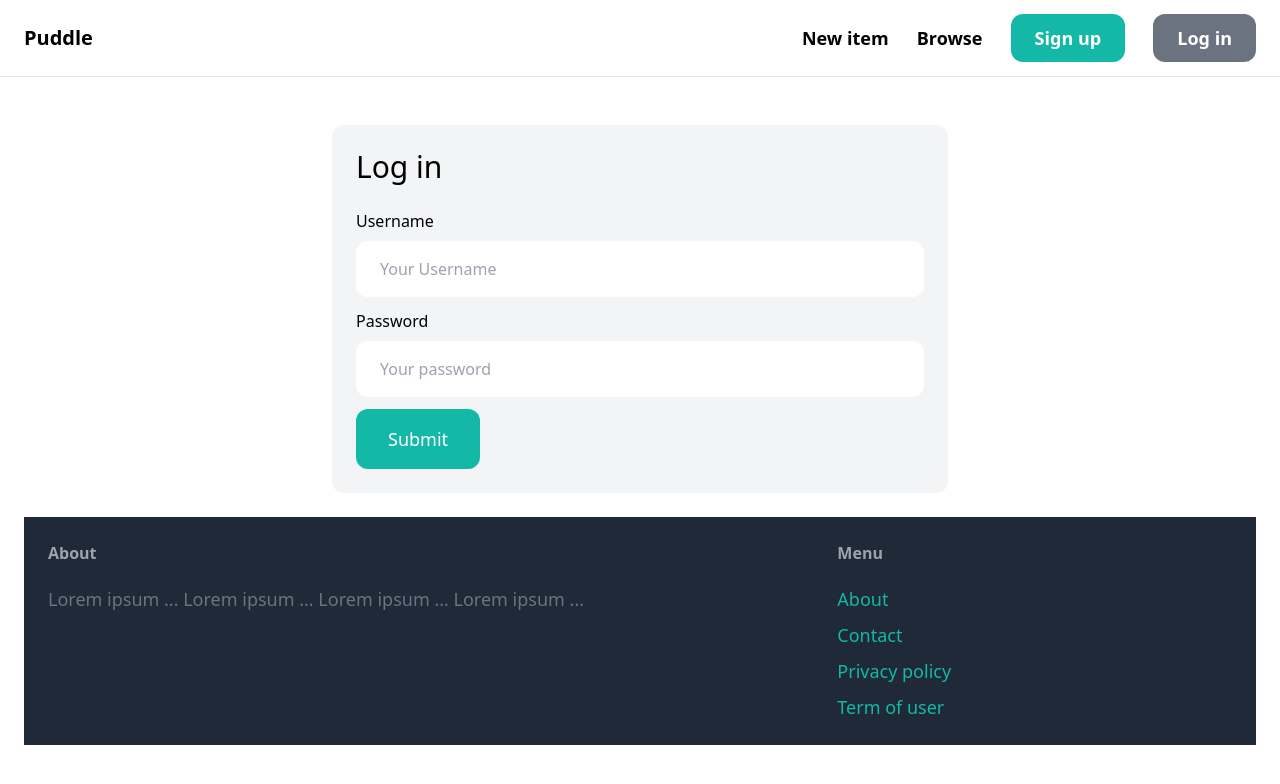
After one commit to msaeiid/MyPortfolio, a Django app: page /market/login/ in a window 1280 px wide. The commit adds this page. Shown: the top 784 px of the page. Run offline with Django 5.2, Linux system fonts and the light colour scheme; some libraries are stand-ins or nearby versions.

Commit message:
login has just started

```diff
--- /dev/null
+++ b/Marketplace/forms.py
@@ -0,0 +1,27 @@
+from django.contrib.auth.forms import UserCreationForm, AuthenticationForm
+from django.contrib.auth.models import User
+from django import forms
+
+
+class SignUpForm(UserCreationForm):
+    class Meta:
+        model = User
+        fields = ['username', 'email', 'password1', 'password2']
+
+    username = forms.CharField(
+        widget=forms.TextInput(attrs={'placeholder': 'Your Username', 'class': 'w-full py-4 px-6 rounded-xl'}))
+    email = forms.CharField(
+        widget=forms.EmailInput(attrs={'placeholder': 'Your email address', 'class': 'w-full py-4 px-6 rounded-xl'}))
+    password1 = forms.CharField(
+        widget=forms.PasswordInput(attrs={'placeholder': 'Your password', 'class': 'w-full py-4 px-6 rounded-xl'}))
+    password2 = forms.CharField(
+        widget=forms.PasswordInput(
+            attrs={'placeholder': 'Repeat password', 'class': 'w-full py-4 px-6 rounded-xl'}))
+
+
+class LoginForm(AuthenticationForm):
+    username = forms.CharField(
+        widget=forms.TextInput(attrs={'placeholder': 'Your Username', 'class': 'w-full py-4 px-6 rounded-xl'}))
+
+    password = forms.CharField(
+        widget=forms.PasswordInput(attrs={'placeholder': 'Your password', 'class': 'w-full py-4 px-6 rounded-xl'}))
--- a/Marketplace/urls.py
+++ b/Marketplace/urls.py
@@ -1,12 +1,17 @@
+from django.contrib.auth.views import LoginView
 from django.urls import path
 
-from Marketplace.views import Index, Contact, ItemDetail
+from Marketplace.forms import LoginForm
+from Marketplace.views import Index, Contact, ItemDetail, SignUp
 
 app_name = 'Marketplace'
 
 urlpatterns = [
     path('', Index.as_view(), name='index'),
     path('contact/', Contact.as_view(), name='contact'),
-    path('items/<int:pk>', ItemDetail.as_view(), name='item_detail')
+    path('items/<int:pk>', ItemDetail.as_view(), name='item_detail'),
+    path('signup/', SignUp.as_view(), name='signup'),
+    path('login/', LoginView.as_view(authentication_form=LoginForm, template_name='Marketplace/login.html'),
+         name='login'),
 
 ]
--- a/MyPortfolio/settings.py
+++ b/MyPortfolio/settings.py
@@ -52,6 +52,7 @@ MIDDLEWARE = [
 ROOT_URLCONF = 'MyPortfolio.urls'
 LOGIN_URL = '/admin'
 LOGOUT_REDIRECT_URL = '/admin'
+LOGIN_REDIRECT_URL = '/'
 
 TEMPLATES = [
     {
--- a/templates/Marketplace/base.html
+++ b/templates/Marketplace/base.html
@@ -15,10 +15,19 @@
         <a href="#" class="text-lg font-semibold hover:text-gray-500">New item</a>
         <a href="#" class="text-lg font-semibold hover:text-gray-500">Browse</a>
 
-        <a href="#" class="px-6 py-3 text-lg font-semibold bg-teal-500 text-white rounded-xl hover:bg-teal-700">Sign
-            up</a>
-        <a href="#" class="px-6 py-3 text-lg font-semibold bg-gray-500 text-white rounded-xl hover:bg-gray-700">Sign
-            up</a>
+        {% if request.user.is_authenticated %}
+            <a href="#"
+               class="px-6 py-3 text-lg font-semibold bg-teal-500 text-white rounded-xl hover:bg-teal-700">Inbox</a>
+            <a href="#"
+               class="px-6 py-3 text-lg font-semibold bg-gray-500 text-white rounded-xl hover:bg-gray-700">Dashboard</a>
+        {% else %}
+            <a href="{% url 'Marketplace:signup' %}"
+               class="px-6 py-3 text-lg font-semibold bg-teal-500 text-white rounded-xl hover:bg-teal-700">Sign
+                up</a>
+            <a href="{% url 'Marketplace:login' %}"
+               class="px-6 py-3 text-lg font-semibold bg-gray-500 text-white rounded-xl hover:bg-gray-700">Log
+                in</a>
+        {% endif %}
     </div>
 </nav>
 <div class="px-6 py-6">
--- /dev/null
+++ b/templates/Marketplace/login.html
@@ -0,0 +1,35 @@
+{% extends 'Marketplace/base.html' %}
+
+{% block title %}
+    Sign up
+{% endblock %}
+
+{% block content %}
+    <div class="w-1/2 my-6 mx-auto p-6 bg-gray-100 rounded-xl">
+        <h1 class="mb-6 text-3xl">Log in</h1>
+        <form method="post" action=".">
+            {% csrf_token %}
+            <div class="mb-3">
+                <label class="inline-block mb-2">Username</label><br>
+                {{ form.username }}
+            </div>
+
+            <div class="mb-3">
+                <label class="inline-block mb-2">Password</label><br>
+                {{ form.password }}
+            </div>
+
+            {% if form.errors or form.non_field_errors %}
+                <div class="mb-3 p-6 bg-red-100 rounded-xl">
+                    {% for field in form %}
+                        {{ field.errors }}
+                    {% endfor %}
+                    {{ form.non_field_errors }}
+                </div>
+            {% endif %}
+
+            <button class="py-4 px-8 text-lg bg-teal-500 hover:bg-teal-700 rounded-xl text-white">Submit</button>
+        </form>
+    </div>
+
+{% endblock %}
```
Also changed, not shown: Marketplace/views.py (+10 -2 lines), templates/Marketplace/signup.html (added, +42 -0 lines).
